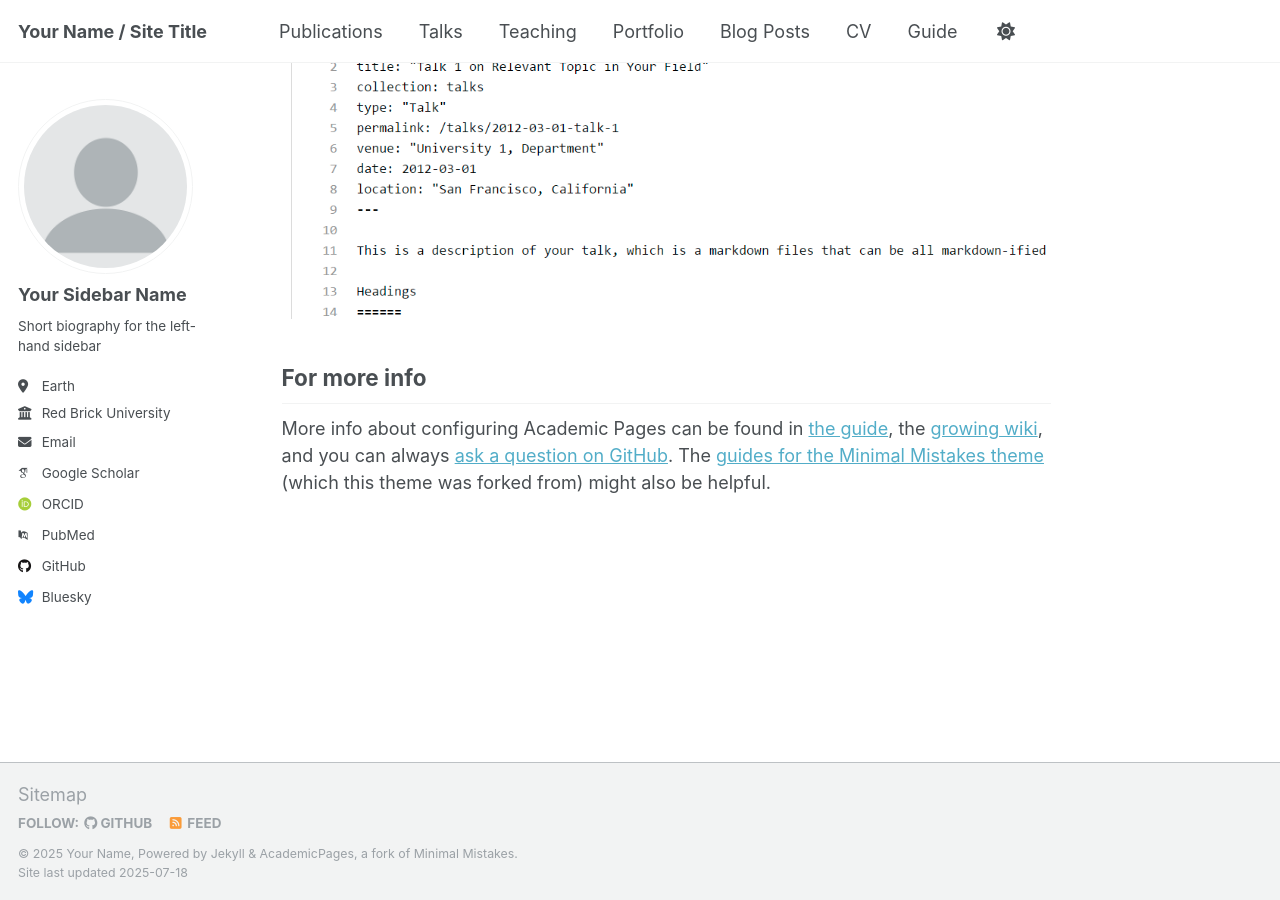
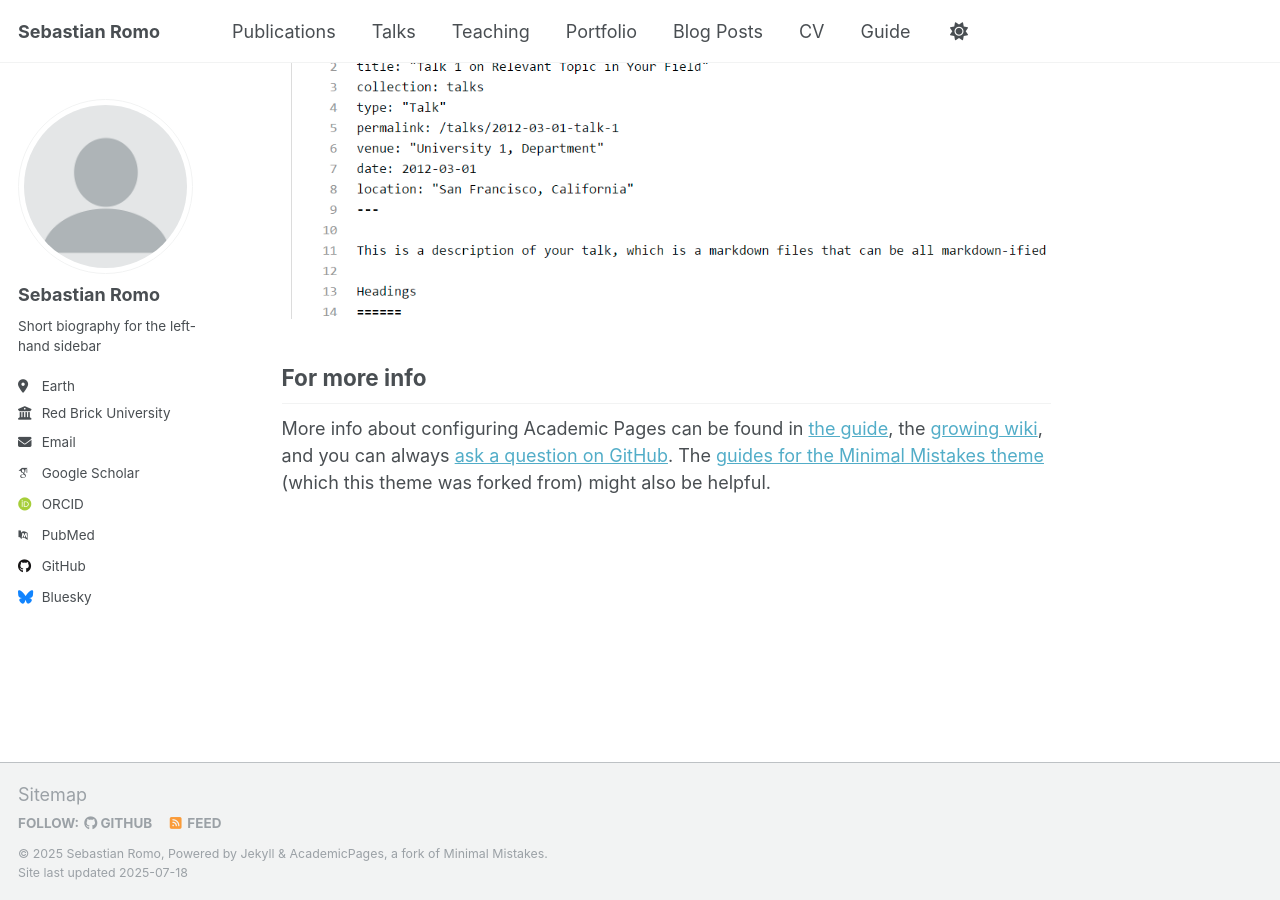
Before and after one commit to sromo1/sromo1.github.io, a Jekyll site: the page built from _pages/about.md, in a window 1280 px wide and 900 px high, scrolled down 2880 px. Built offline with Jekyll 4.4.1, drawn with Linux system fonts in a browser that asks for light colours; some web fonts are replaced; a script that is not in the unit is left out.

Commit message:
update _config.yml

```diff
--- a/_config.yml
+++ b/_config.yml
@@ -9,13 +9,13 @@
 # Basic Site Settings
 locale                   : "en-US"
 site_theme               : "default"
-title                    : "Your Name / Site Title"
+title                    : "Sebastian Romo"
 title_separator          : "-"
-name                     : &name "Your Name"
-description              : &description "personal description"
-url                      : https://academicpages.github.io # the base hostname & protocol for your site e.g. "https://[your GitHub username].github.io" or if you already have some other page hosted on Github then use "https://[your GitHub username].github.io/[Your Repo Name]"
+name                     : &name "Sebastian Romo"
+description              : &description "Personal website"
+url                      : "" #https://sromo1.github.io # the base hostname & protocol for your site
 baseurl                  : "" # the subpath of your site, e.g. "/blog"
-repository               : "academicpages/academicpages.github.io"
+repository               : "sromo1/sromo1.github.io"
 
 # Site Author - The following control what appear as part of the author content on the side bar.
 #               If a field is blank the icon and link will not appear, otherwise it will be shown.
@@ -23,7 +23,7 @@ repository               : "academicpages/academicpages.github.io"
 author:
   # Biographic information
   avatar           : "profile.png"
-  name             : "Your Sidebar Name"
+  name             : "Sebastian Romo"
   pronouns         : # example: "she/her"
   bio              : "Short biography for the left-hand sidebar"
   location         : "Earth"
```
